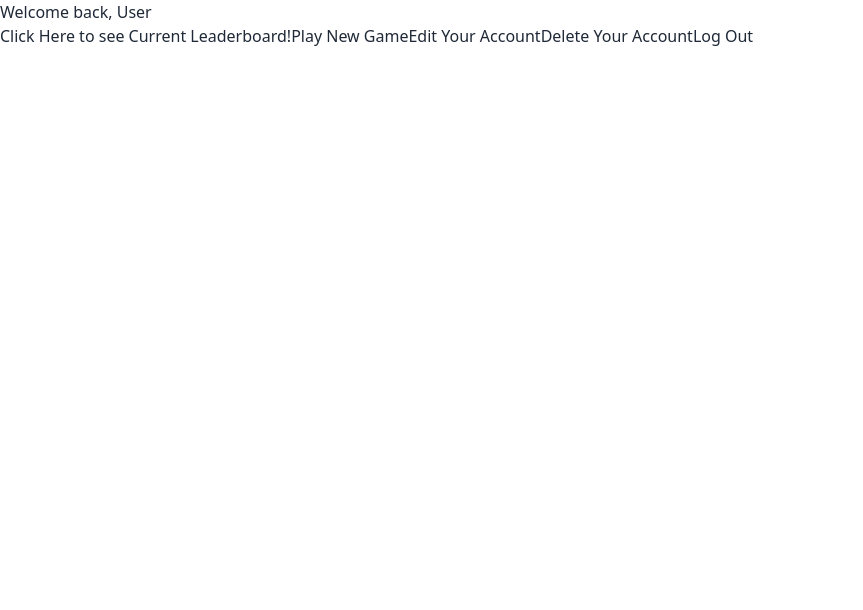
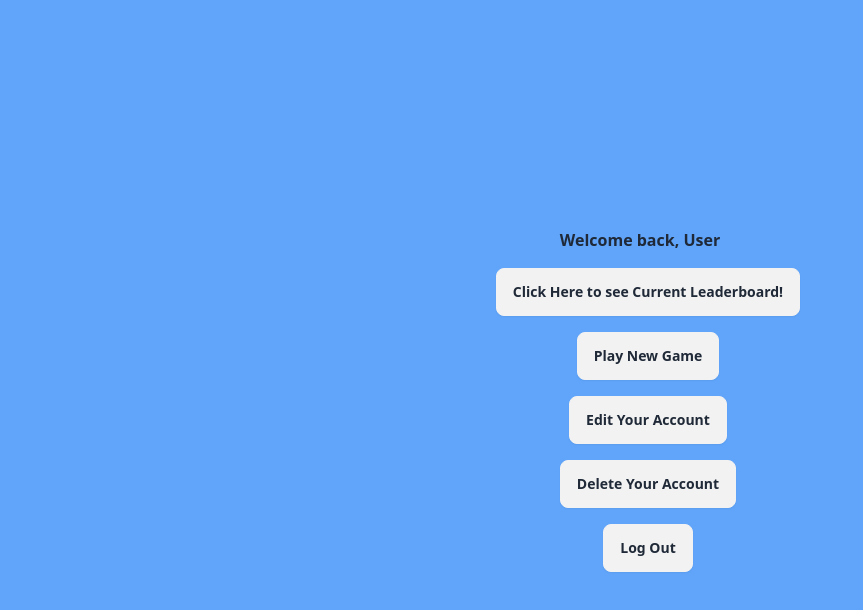
Before and after one commit to tomasdepiano/NBA-Trivia-Game, a React (Vite) app: page /welcome in a window 1280 px wide. Shown: the top 610 px of the page, without its empty margins (0-863 px from the left). Built offline with nearby package versions, Linux system fonts and the light colour scheme; no server answers.

Commit message:
Got allthe pages designed expect the modals; need to work on the current leaderboard modal as well

```diff
--- a/pages/LoginPage.jsx
+++ b/pages/LoginPage.jsx
@@ -31,15 +31,14 @@ export default function LoginPage() {
   };
 
   return (
-    <>
+    <main className="bg-blue-400 flex h-screen justify-center">
       {isHome && (
-        <>
-          <h1 className="text-3xl font-bold underline">
-            Please Log Into Your Account
-          </h1>
+        <div className="flex flex-col items-center  justify-center space-y-4">
+          <h1 className="font-bold">Please Log Into Your Account</h1>
           <form>
-            <label>Email address</label>
+            <label className="flex justify-center">Email address</label>
             <input
+              placeholder="Type here"
               className="input input-bordered w-full max-w-xs"
               type="text"
               name="email"
@@ -47,20 +46,26 @@ export default function LoginPage() {
               value={email}
             />
 
-            <label>Password</label>
+            <label className="flex justify-center">Password</label>
             <input
+              placeholder="Type here"
+              className="input input-bordered w-full max-w-xs"
               type="password"
               name="password"
               onChange={(e) => setPassword(e.target.value)}
               value={password}
             />
 
-            <button type="submit" onClick={(e) => handleLogin(e)}>
+            <button
+              className="btn glass"
+              type="submit"
+              onClick={(e) => handleLogin(e)}
+            >
               Submit
             </button>
           </form>
           <button
-            className="openModalBtn"
+            className="btn glass"
             onClick={() => {
               setOpenModal(true);
             }}
@@ -68,7 +73,7 @@ export default function LoginPage() {
             Create an Account
           </button>
           {openModal && <Modal closeModal={setOpenModal} />}
-        </>
+        </div>
       )}
       <Outlet
         context={{
@@ -76,6 +81,6 @@ export default function LoginPage() {
           Timer: [secondsPassed, setSecondsPassed],
         }}
       />
-    </>
+    </main>
   );
 }
--- a/pages/Quizresults.jsx
+++ b/pages/Quizresults.jsx
@@ -1,6 +1,7 @@
 import { useOutletContext } from "react-router-dom";
 import { useNavigate } from "react-router-dom";
 import Confetti from "react-confetti";
+import LeaderBoardModal from "../src/components/modals/LeaderBoardModal";
 
 export default function QuizResults() {
   const navigate = useNavigate();
@@ -14,13 +15,17 @@ export default function QuizResults() {
   const [secondsPassed, setSecondsPassed] = Timer;
 
   return (
-    <>
+    <div className="flex justify-center flex-col items-center space-x-4 space-y-4">
       <h2>
         You scored {score} out of 10 in {secondsPassed} seconds.
       </h2>
-      <button onClick={GoBackHome}>Go back to Home Screen</button>
-      <button>View the current LeaderBoard</button>
+      <button className="btn btn-glass" onClick={GoBackHome}>
+        Go back to Home Screen
+      </button>
+      <button onClick={<LeaderBoardModal />} className="btn btn-glass">
+        View the current LeaderBoard
+      </button>
       <Confetti />
-    </>
+    </div>
   );
 }
--- a/pages/WelcomePage.jsx
+++ b/pages/WelcomePage.jsx
@@ -41,11 +41,13 @@ export default function WelcomePage() {
   };
 
   return (
-    <>
-      <div>Welcome back, {user ? user.fname : "User"}</div>
+    <div className="flex justify-center flex-col items-center space-x-4 space-y-4 ">
+      <div className="font-bold">
+        Welcome back, {user ? user.fname : "User"}
+      </div>
 
       <button
-        className="openModalBtn"
+        className="btn btn-glass "
         onClick={() => {
           setOpenModal(true);
           DataFromSQL();
@@ -54,9 +56,11 @@ export default function WelcomePage() {
         Click Here to see Current Leaderboard!
       </button>
       {openModal && <LeaderBoardModal closeModal={setOpenModal} data={data} />}
-      <button onClick={handleNewGame}>Play New Game</button>
+      <button className="btn btn-glass" onClick={handleNewGame}>
+        Play New Game
+      </button>
       <button
-        className="openModalBtn"
+        className="btn btn-glass"
         onClick={() => {
           setEditOpenModal(true);
         }}
@@ -67,7 +71,7 @@ export default function WelcomePage() {
         <EditModal closeModal={setEditOpenModal} email={user.email} />
       )}
       <button
-        className="openModalBtn"
+        className="btn btn-glass"
         onClick={() => {
           setDeleteOpenModal(true);
         }}
@@ -75,7 +79,9 @@ export default function WelcomePage() {
         Delete Your Account
       </button>
       {deleteOpenModal && <DeleteModal closeModal={setDeleteOpenModal} />}
-      <button onClick={handleLogout}>Log Out</button>
-    </>
+      <button className="btn btn-glass" onClick={handleLogout}>
+        Log Out
+      </button>
+    </div>
   );
 }
--- a/src/components/Quiz/Quiz.jsx
+++ b/src/components/Quiz/Quiz.jsx
@@ -13,9 +13,6 @@ export default function Quiz({ userScore }) {
   const [result, setResult] = useState(false);
   const [timeStarted, setTimeStarted] = useState(false);
   const [timeStopped, setTimeStopped] = useState(false);
-
-  // const doesthiswork = useOutletContext();
-  // console.log(doesthiswork);
 
   const { ContextScore, Timer } = useOutletContext();
 
@@ -148,6 +145,7 @@ export default function Quiz({ userScore }) {
             </li>
           </ul>
           <button
+            className="bg-yellow-300 hover:bg-yellow-300 ..."
             onClick={(e) => {
               if (index === data.length - 1) {
                 return handleFinishQuiz();
--- a/src/components/Quiz/Stopwatch.jsx
+++ b/src/components/Quiz/Stopwatch.jsx
@@ -44,8 +44,8 @@ export default function Stopwatch({ timeStarted, timeStopped }) {
   return (
     <>
       <h1>Time passed: {secondsPassed.toFixed(3)}</h1>
-      <button onClick={handleStart}>Start</button>
-      <button onClick={handleStop}>Stop</button>
+      {/* <button onClick={handleStart}>Start</button>
+      <button onClick={handleStop}>Stop</button> */}
     </>
   );
 }
```
